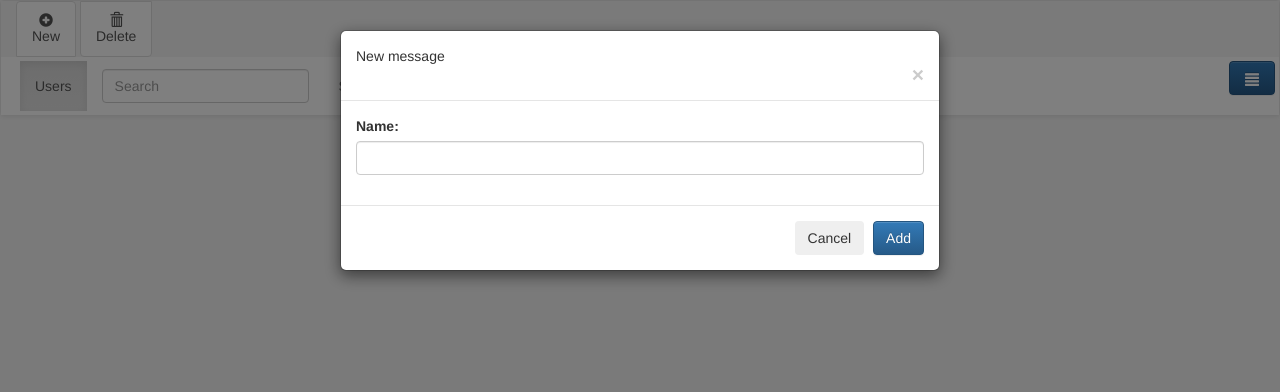
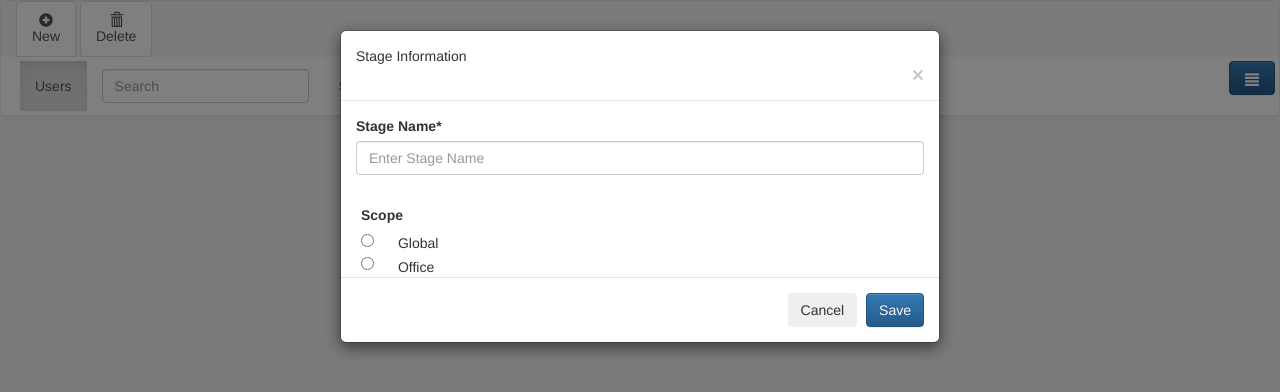
Before and after one commit to shivamk898/row-list-view, a plain HTML site: page index.html in a window 1280 px wide. Both pictures are taken after a click on the link "New". Drawn offline with nearby package versions, Linux system fonts and the light colour scheme; no server answers.

Commit message:
new files

```diff
--- a/index.html
+++ b/index.html
@@ -15,7 +15,7 @@
                         <i class="glyphicon glyphicon-plus-sign"></i><br>
                         <span>New</span>
                       </a>
-
+                <!--add modal -->
                       <div class="modal fade" id="exampleModal" tabindex="-1" role="dialog" aria-labelledby="exampleModalLabel" aria-hidden="true">
                         <div class="modal-dialog" role="document">
                           <div class="modal-content">
@@ -28,18 +28,34 @@
                             <div class="modal-body">
                               <form>
                                 <div class="form-group">
-                                  <label for="author-name" class="col-form-label">Name:</label>
-                                  <input type="text" class="form-control author-text">
+                                  <label for="author-name" class="col-form-label"> Stage Name*</label>
+                                  <input type="text" class="form-control author-text" placeholder="Enter Stage Name">
                                 </div>
                               </form>
                             </div>
+
+                            <div id="workflow-scope" style="margin-left: 20px">
+                                <label for="wkf_status" data-lang="common_scope">Scope</label>
+                                <div>
+                                    <span>
+                                        <input type="radio" name="wkf_status" id="wkf_radios_Global" value="Global" data-prop="Global">
+                                        <label class="radio-inline" for="wkf_radios_Global">Global</label>
+                                    </span><br>
+                                    <span>
+                                        <input type="radio" name="wkf_status" id="wkf_radios_Office" value="Office" data-prop="Office">
+                                        <label class="radio-inline" for="wkf_radios_Office">Office</label>
+                                    </span>
+                                </div>
+                            </div>
+
                             <div class="modal-footer">
                               <button type="button" class="btn btn-secondary" data-dismiss="modal">Cancel</button>
-                              <button type="button" class="btn btn-primary add-modal">Add</button>
+                              <button type="button" class="btn btn-primary add-modal">Save</button>
                             </div>
                           </div>
                         </div>
                       </div>
+                    <!--add modal -->
 
                       <a href="#" class="list-group-item top">
                         <i class="glyphicon glyphicon glyphicon-trash"></i><br>
--- a/script.js
+++ b/script.js
@@ -83,6 +83,14 @@ $(".userview").on('click' , function(){
     console.log("inside users now");
 });
 
+$('#exampleModal').on('show.bs.modal', function (event) {
+    var button = $(event.relatedTarget)
+    var recipient = button.data('')
+	var modal = $(this)
+	modal.find('.modal-title').text('Stage Information')
+	modal.find('.modal-body input').val(recipient)
+  });
+
 // $(".list-view").on("click", myFunction);
 // function myFunction() {
 //     users.fetch().then(function(){
```
